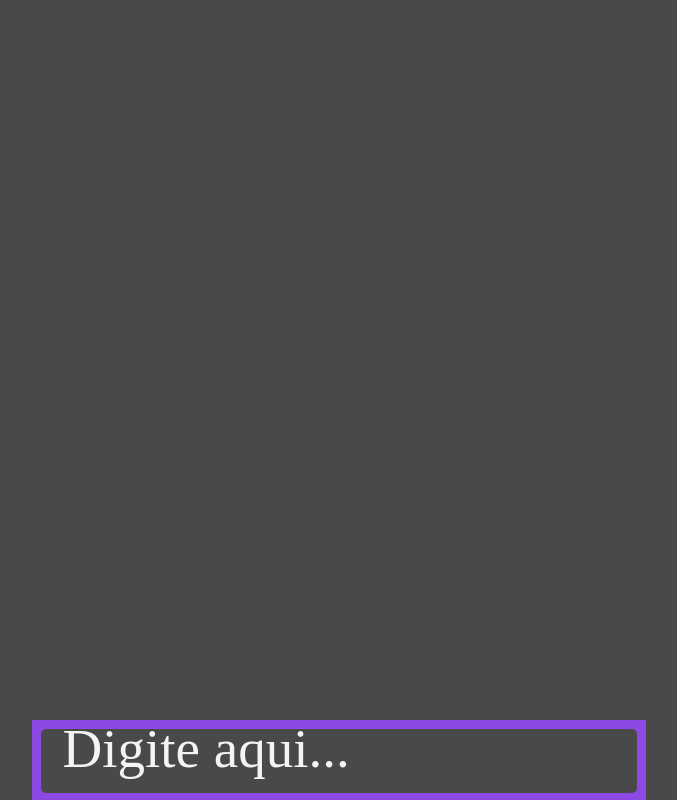
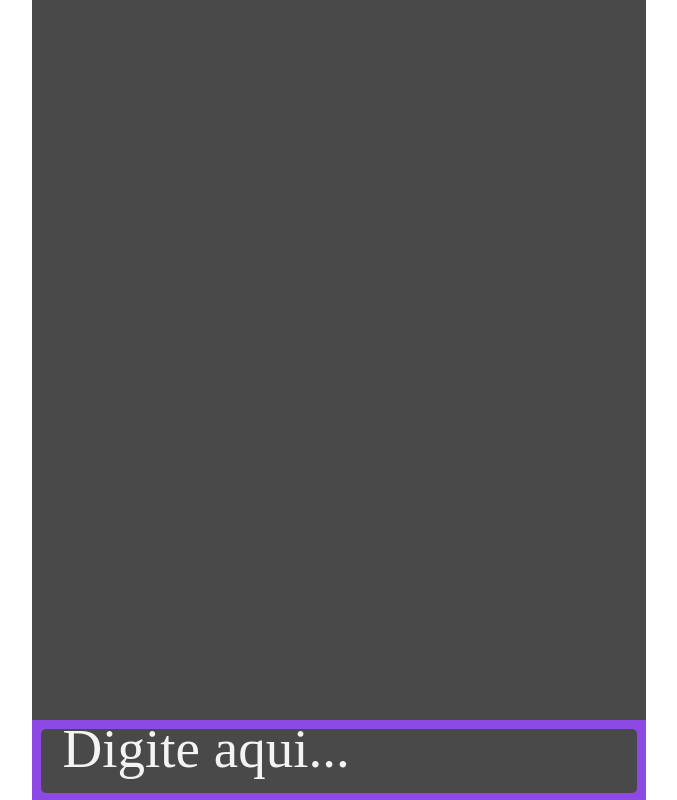
Before and after one commit to pauloAlba/toDoList, a plain HTML site: page index.html in a window 1536 px wide. Shown: the whole page, without its empty margins (429-1106 px from the left). Drawn offline with Linux system fonts and the light colour scheme.

Commit message:
layout atualizado (background white)

```diff
--- a/style.css
+++ b/style.css
@@ -13,7 +13,6 @@
 body{
     display: flex;
     flex-direction: column;
-    background-color: #494949;
     height: 100vh;
 
 }
@@ -22,7 +21,6 @@ body{
     body{
         display: flex;
         flex-direction: column;
-        background-color: #494949;
         height: 100vh;
         width: 100vw;
         justify-content: center;
--- a/sw.js
+++ b/sw.js
@@ -10,6 +10,7 @@ self.addEventListener('install', function(event){
                 './style.css',
                 './crud.js',
                 './index.js'
+
             ])
         })
     )
```
Also changed, not shown: Desgin/Sem título.png (added).
